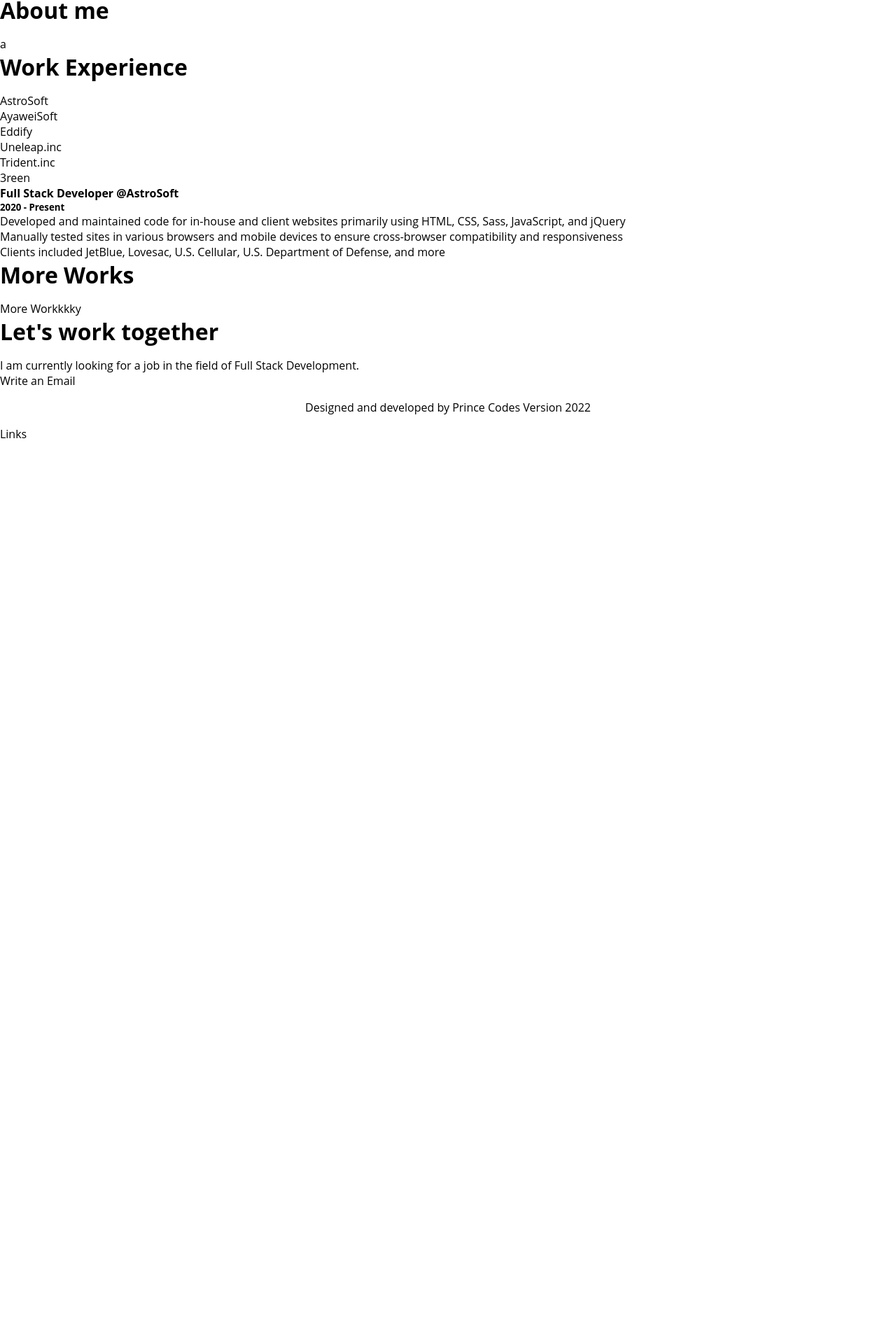
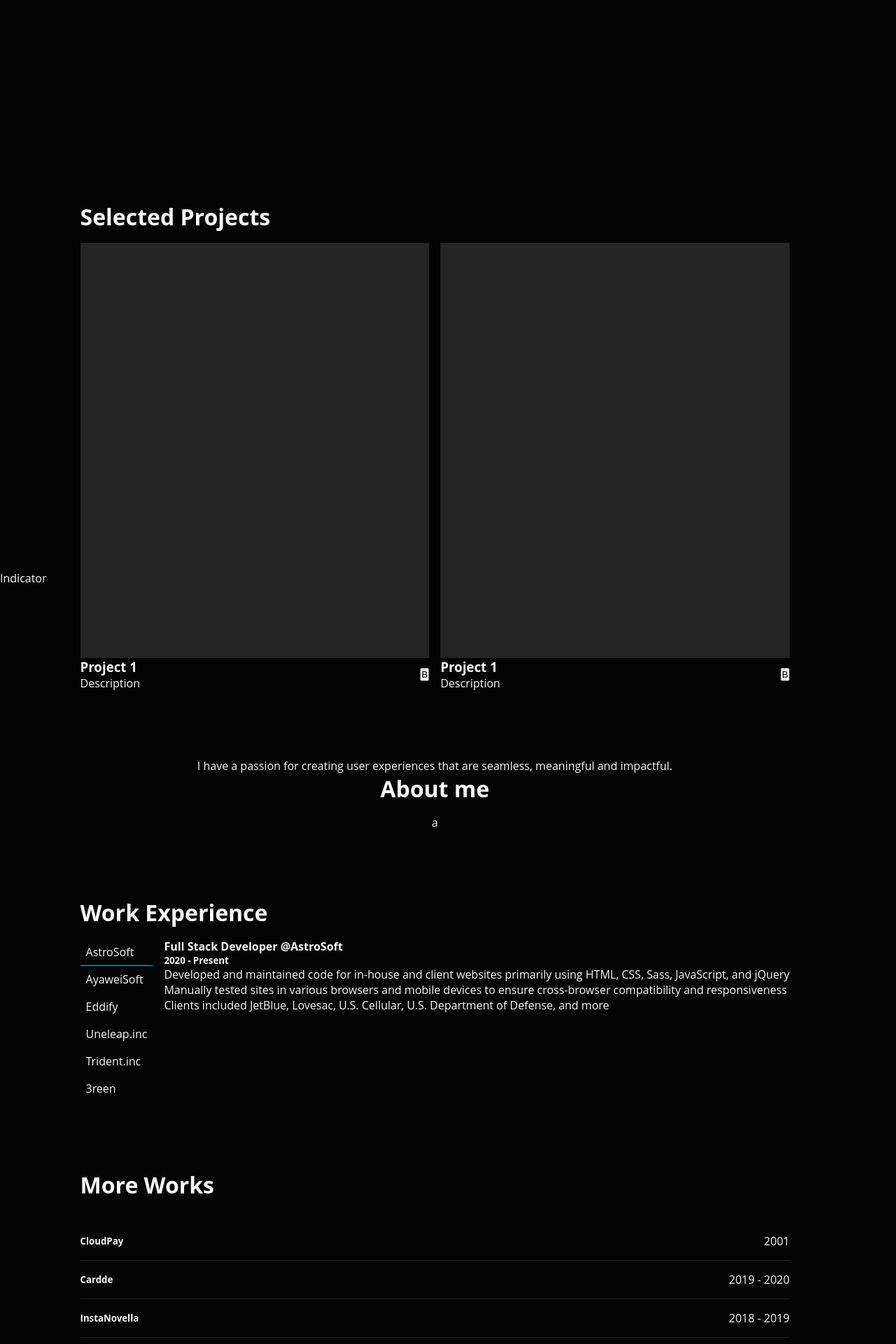
Before and after one commit to princecodes247/princecodes-2022, a Nuxt app: page / in a window 1280 px wide. Shown: the part 560-2480 px from the top of the page at 70% size. Before the commit the page ends 1191 px from the top, so only its background shows below. Built offline with nearby package versions, Linux system fonts and the light colour scheme.

Commit message:
Update components

```diff
--- a/components/Header.vue
+++ b/components/Header.vue
@@ -1,9 +1,9 @@
 
 <template>
-  <header class="">
+  <header class="header">
     <div>Prince</div>
 
-    <div class="">
+    <div class="header--links">
       <div class="">home</div>
     <div class="">About</div>
     <div class="">Contact</div>
--- a/components/MoreWorks.vue
+++ b/components/MoreWorks.vue
@@ -1,10 +1,65 @@
 
 <template>
-    <div class="">
-        More Workkkky
+    <div class="more_works">
+        <div class="more_works__item" v-for="work in works">
+            <div class="more_works__item__title">
+                <h5>{{work.title}}</h5>
+            </div>
+            <div class="more_works__item__date">
+                <p>{{work.date}}</p>
+            </div>
+            <!-- <div class="more_works__item__points">
+                <ul>
+                    <li v-for="point in jobs[selectedJob].points">
+                        <p>{{point}}</p>
+                    </li>
+                </ul>
+            </div> -->
+        </div>
     </div>
 </template>
 
-<style>
+<script>
+export default {
+  name: "MoreWorks",
+  methods: {
+  showCover(event) {
+    // this.selectedJob = event.target.innerText;
+  }
+  },
+  data() {
+    return {
 
-</style>
+      works: [
+        {
+          title: "CloudPay",
+          date: "2001",
+          points: [
+            "Developed and maintained code for in-house and client websites primarily using HTML, CSS, Sass, JavaScript, and jQuery",
+            "Manually tested sites in various browsers and mobile devices to ensure cross-browser compatibility and responsiveness",
+            "Clients included JetBlue, Lovesac, U.S. Cellular, U.S. Department of Defense, and more",
+          ],
+        },
+        {
+          title: "Cardde",
+          date: "2019 - 2020",
+          points: [
+            "Developed and maintained code for in-house and client websites primarily using HTML, CSS, Sass, JavaScript, and jQuery",
+            "Manually tested sites in various browsers and mobile devices to ensure cross-browser compatibility and responsiveness",
+            "Clients included JetBlue, Lovesac, U.S. Cellular, U.S. Department of Defense, and more",
+          ],
+        },
+        {
+          title: "InstaNovella",
+          date: "2018 - 2019",
+          points: [
+            "Developed and maintained code for in-house and client websites primarily using HTML, CSS, Sass, JavaScript, and jQuery",
+            "Manually tested sites in various browsers and mobile devices to ensure cross-browser compatibility and responsiveness",
+            "Clients included JetBlue, Lovesac, U.S. Cellular, U.S. Department of Defense, and more",
+          ],
+        },
+      ],
+    };
+  },
+};
+</script>
--- a/components/WorkExperience.vue
+++ b/components/WorkExperience.vue
@@ -1,13 +1,12 @@
 
 <template>
-  <div class="">
-    <div class="">
-      <div @click="changeSelectedJob" class="" v-for="job in Object.keys(jobs)">
+  <div class="experience__list">
+    <div class="experience_companies">
+      <div :class="{ active: selectedJob === job }" class="experience_company" @click="changeSelectedJob" v-for="job in Object.keys(jobs)">
         {{ job }}
       </div>
     </div>
-    <div class="">
-      <div class="" >
+      <div class="experience__description" >
         <h4>
             {{ jobs[selectedJob].title }}
             @{{ selectedJob }}
@@ -21,7 +20,6 @@
         </p>
         </div>
       </div>
-    </div>
   </div>
 </template>
 <style>
--- a/pages/index.vue
+++ b/pages/index.vue
@@ -1,66 +1,66 @@
 <template>
-  <main class="">
-    <aside class="">Indicator</aside>
+  <main class="dark main">
+    <aside class="indicator">Indicator</aside>
   <article class="">
     <Header/>
-  <section class="">
+  <section class="sect sect--hero">
     <div class="">
       <p class="">Gbalam Prince</p>
     <h1 class="">Full Stack Developer</h1>
     </div>
-    <div class="">
+    <div class="bubbles">
       <div class="">G</div>
       <div class="">G</div>
       <div class="">L</div>
     </div>
   </section>
-  <section class="">
+  <section class="sect sect--projects">
     <h2 class="">Selected Projects</h2>
-    <section class="">
-      <div class="">
-        <div class="">
+    <div class="projects">
+      <div class="project">
+        <div class="project__image">
           <!-- <img src="../static/showcase.webp" alt=""> -->
         </div>
-        <div class="">
+        <div class="project__details">
           <div class="">
             <h3 class="">Project 1</h3>
         <p>Description</p>
           </div>
-          <button class=""></button>
+          <button class="">B</button>
         </div>
       </div>
-      <div class="">
-        <div class="">
+      <div class="project">
+        <div class="project__image">
           <!-- <img src="../static/showcase.webp" alt=""> -->
         </div>
-        <div class="">
+        <div class="project__details">
           <div class="">
             <h3 class="">Project 1</h3>
         <p>Description</p>
           </div>
-          <button class=""></button>
+          <button class="">B</button>
         </div>
       </div>
-    </section>
+    </div>
   </section>
-  <section class="">
+  <section class="sect sect--about">
     <p class="">I have a passion for creating user experiences that are seamless, meaningful and impactful.</p>
     <h2>About me</h2>
     <div class="">
       a
     </div>
   </section>
-  <section class="">
+  <section class="sect sect--experience">
     <h2 class="">Work Experience</h2>
     <WorkExperience/>
   </section>
-  <section class="">
+  <section class="sect sect--more-works">
     <h2 class="">More Works</h2>
     <MoreWorks />
   </section>
-  <section>
+  <section class="sect sect--contact">
     <h2>Let's work together</h2>
-    <p>I am currently looking for a job in the field of Full Stack Development.</p>
+    <p>asdmao</p>
     <a>Write an Email</a>
     <form action="">
 
```
